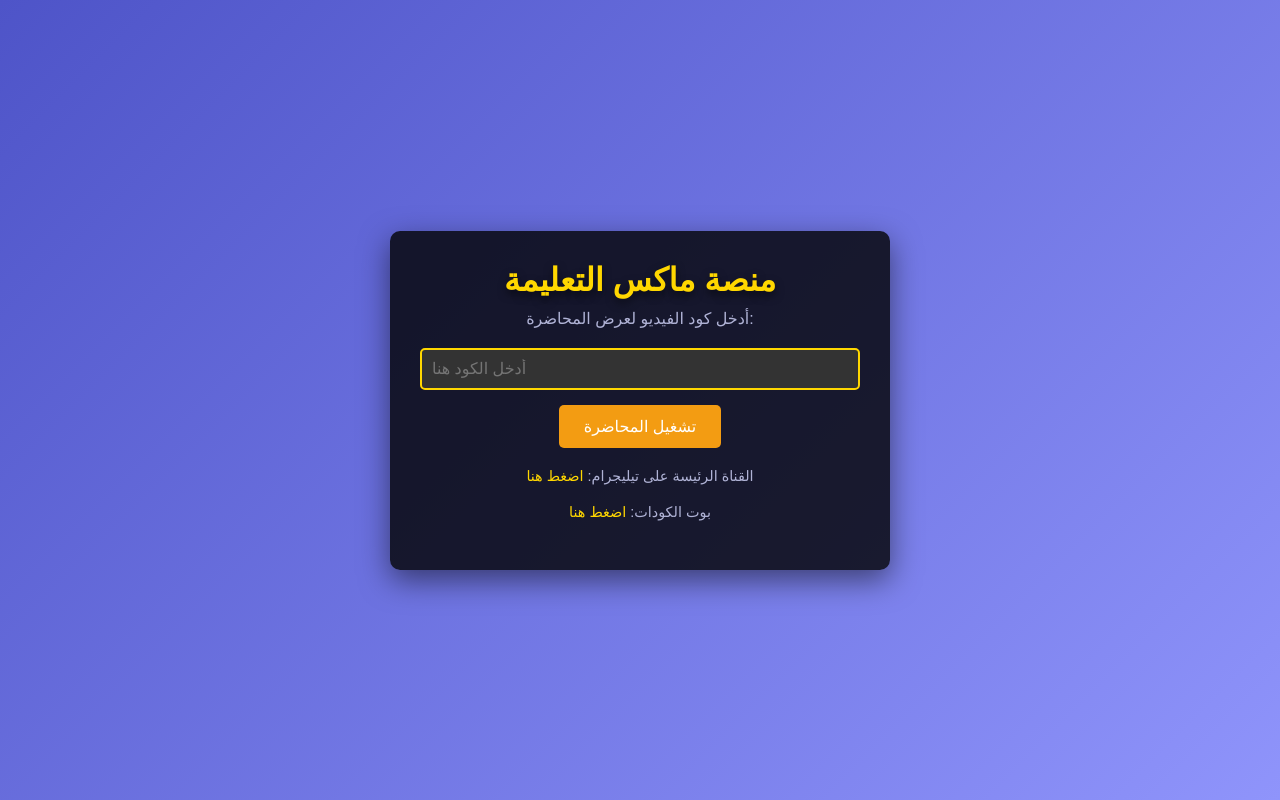
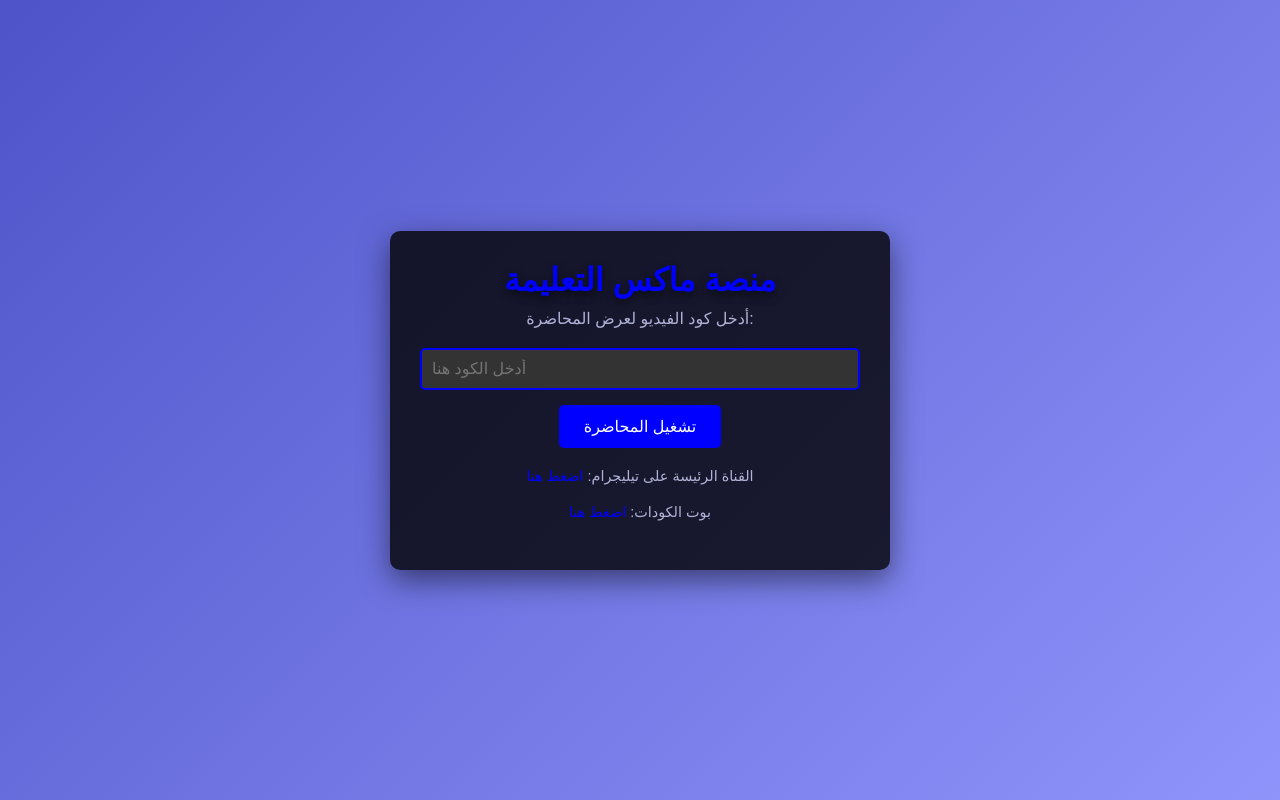
Before and after one commit to maneresp/Max, a plain HTML site: page index.html in a window 1280 px wide. Drawn offline with Linux system fonts and the light colour scheme.

Commit message:
Update index.html

```diff
--- a/index.html
+++ b/index.html
@@ -37,7 +37,7 @@
         h1 {
             font-size: 2em;
             margin-bottom: 10px;
-            color: #ffd700;
+            color: #0000FF;
             text-shadow: 0 4px 8px rgba(0, 0, 0, 0.5);
         }
         p {
@@ -48,7 +48,7 @@
         input[type="text"] {
             padding: 10px;
             width: 100%;
-            border: 2px solid #ffd700;
+            border: 2px solid #0000FF;
             border-radius: 5px;
             margin-bottom: 15px;
             font-size: 1em;
@@ -58,20 +58,20 @@
             transition: 0.3s;
         }
         input[type="text"]:focus {
-            border-color: #f39c12;
+            border-color: #0000FF;
         }
         button {
             padding: 12px 25px;
             border: none;
             border-radius: 5px;
-            background-color: #f39c12;
+            background-color: #0000FF;
             color: #fff;
             font-size: 1em;
             cursor: pointer;
             transition: 0.3s;
         }
         button:hover {
-            background-color: #e67e22;
+            background-color: #0000FF;
         }
         iframe {
             width: 100%;
@@ -82,11 +82,11 @@
         }
         .footer {
             margin-top: 20px;
-            color: #d3d3d3;
+            color: #FFA500;
             font-size: 0.9em;
         }
         .footer a {
-            color: #ffd700;
+            color: #0000FF;
             text-decoration: none;
         }
         .footer a:hover {
```
